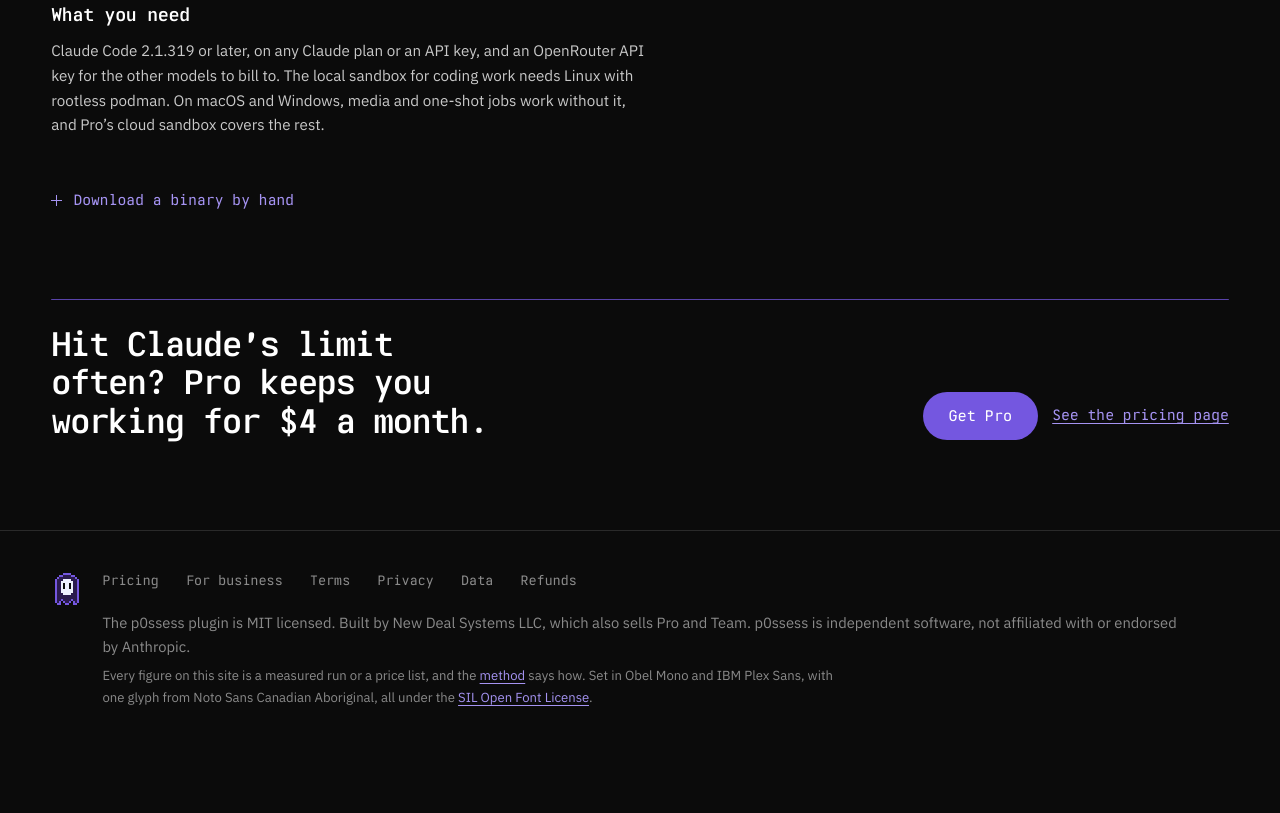
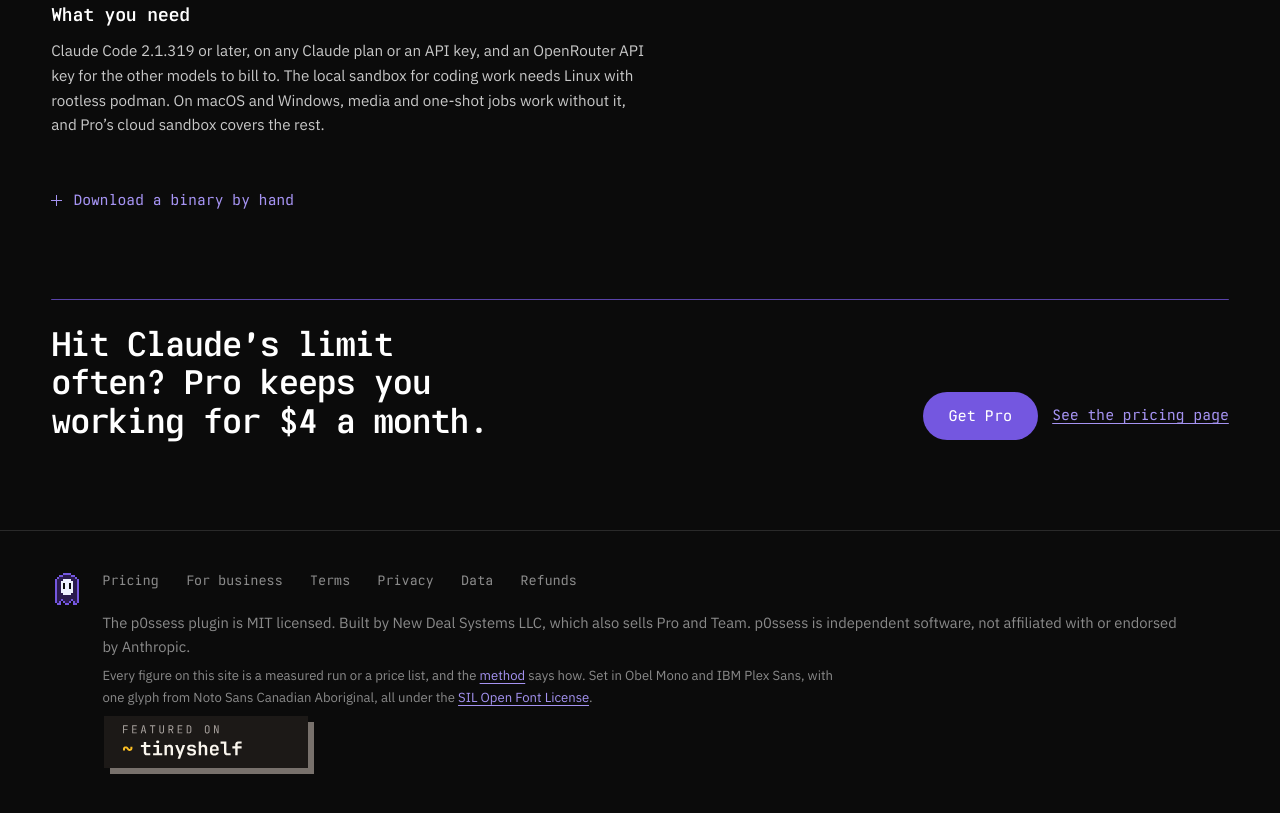
Before and after one commit to cm208/p0ssess, a plain HTML site: page site/index.html in a window 1280 px wide. Shown: the part 8975-9788 px from the top of the page. Before the commit the page ends 9731 px from the top, so only its background shows below. Drawn offline with Linux system fonts and the light colour scheme.

Commit message:
site: the TinyShelf badge in the home page footer, served from this site

```diff
--- a/site/index.html
+++ b/site/index.html
@@ -472,6 +472,7 @@
     <nav class="foot-nav" aria-label="More pages"><a href="pricing/">Pricing</a><a href="business/">For business</a><a href="terms/">Terms</a><a href="privacy/">Privacy</a><a href="data/">Data</a><a href="refunds/">Refunds</a></nav>
     <p>The p0ssess plugin is MIT licensed. Built by New Deal Systems LLC, which also sells Pro and Team. p0ssess is independent software, not affiliated with or endorsed by Anthropic.</p>
     <p class="small">Every figure on this site is a measured run or a price list, and the <a href="business/#method">method</a> says how. Set in Obel Mono and IBM Plex Sans, with one glyph from Noto Sans Canadian Aboriginal, all under the <a href="fonts/OFL-obel-mono.txt">SIL Open Font License</a>.</p>
+    <p class="foot-badge"><a href="https://www.tinyshelf.co/?ref=p0ssess.me" title="Featured on TinyShelf"><img src="tinyshelf-badge-dark-f4d1216a.svg" alt="Featured on TinyShelf" width="216" height="64"></a></p>
   </div>
 </div>
 </footer>
--- a/site/style.css
+++ b/site/style.css
@@ -499,6 +499,9 @@ p { text-wrap: pretty; }
 .site-foot .small { font-size: 0.82rem; max-width: 46rem; }
 .site-foot cite { color: inherit; }
 .foot-g { flex: none; width: 32px; height: 32px; }
+.foot-badge { margin: 1.4rem 0 0; }
+.foot-badge a { display: inline-block; }
+.foot-badge img { display: block; width: 216px; max-width: 100%; height: auto; }
 
 /* Below the two-column hero the bar keeps the links that leave the page; the island has the sections. */
 @media (max-width: 1023.98px) {
```
Also changed, not shown: site/tinyshelf-badge-dark-f4d1216a.svg (added).
